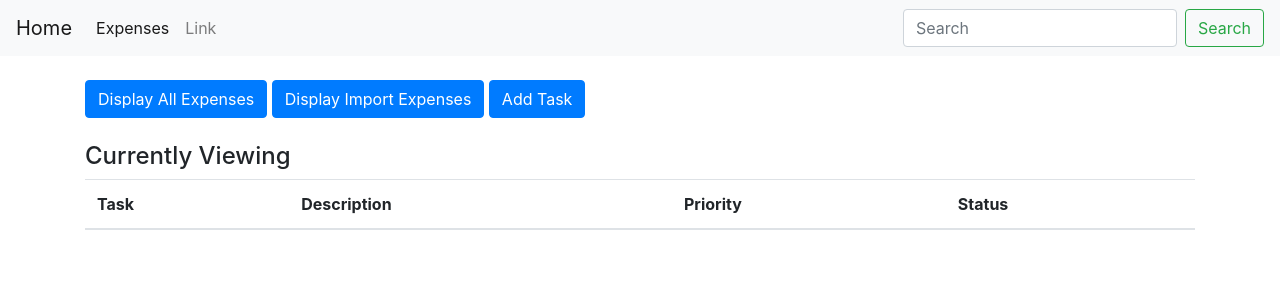
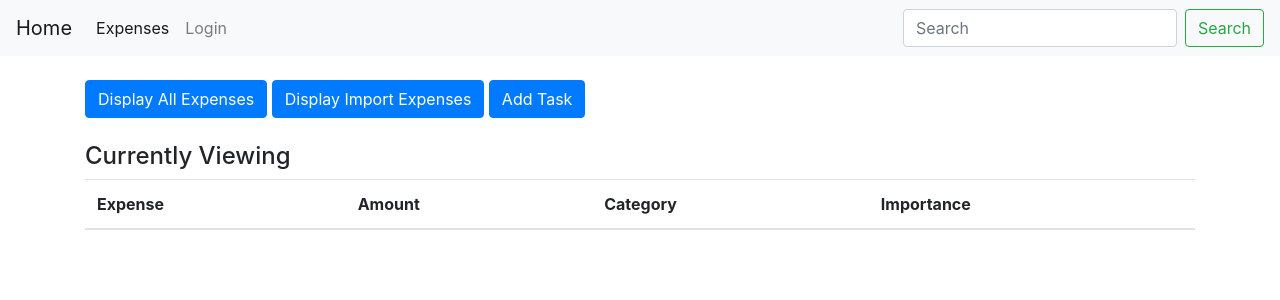
Before and after one commit to v1ta1287/financeapp, a Django app: page /delete/13/ in a window 1280 px wide. Shown: the top 300 px of the page. Run offline with Django 4.2, Linux system fonts and the light colour scheme; data comes from the database, SQL or seed files in the repository; both versions use the stored data as it was after the commit; lists and menus that the app fills with data are empty; some libraries are stand-ins or nearby versions.

Commit message:
Login system
Users can log in and access only their own data

```diff
--- a/finance/base/models.py
+++ b/finance/base/models.py
@@ -1,10 +1,12 @@
 from django.db import models
+from django.contrib.auth.models import User
 
 # Create your models here.
 class Stats(models.Model):
 	salary = models.IntegerField()
 
 class Expense(models.Model):
+	user = models.ForeignKey(User, on_delete=models.CASCADE, null = True)
 	name = models.CharField(max_length = 20)
 	amount = models.IntegerField()
 	choices = (
--- a/finance/base/templates/base.html
+++ b/finance/base/templates/base.html
@@ -17,9 +17,15 @@
       <li class="nav-item active">
         <a class="nav-link" href="{% url 'display1' %}">Expenses <span class="sr-only">(current)</span></a>
       </li>
-      <li class="nav-item">
-        <a class="nav-link" href="#">Link</a>
-      </li>
+      {% if request.user.is_authenticated %}
+        <li class="nav-item">
+          <a class="nav-link" href="{% url 'logout' %}">Logout</a>
+        </li>
+      {% else %}
+        <li class="nav-item">
+          <a class="nav-link" href="{% url 'login' %}">Login</a>
+        </li>
+      {% endif %}
     </ul>
     <form class="form-inline my-2 my-lg-0">
       <input class="form-control mr-sm-2" type="search" placeholder="Search" aria-label="Search">
--- a/finance/base/templates/expenses.html
+++ b/finance/base/templates/expenses.html
@@ -16,10 +16,10 @@
 <table class="table">
   <thead>
     <tr>
-      <th scope="col">Task</th>
-      <th scope="col">Description</th>
-      <th scope="col">Priority</th>
-      <th scope="col">Status</th>
+      <th scope="col">Expense</th>
+      <th scope="col">Amount</th>
+      <th scope="col">Category</th>
+      <th scope="col">Importance</th>
     </tr>
   </thead>
   <tbody>
--- a/finance/base/urls.py
+++ b/finance/base/urls.py
@@ -2,6 +2,8 @@
 from . import views
 
 urlpatterns = [
+	path('login/', views.login_page, name = "login"),
+	path('logout/', views.logout_user, name = "logout"),
 	path('', views.index, name='index'),
 	path('display1', views.display_all, name = 'display1'),
 	path('display2', views.display_important, name = 'display2'),
--- a/finance/base/views.py
+++ b/finance/base/views.py
@@ -1,18 +1,46 @@
 from django.shortcuts import render, redirect
 from django.db.models import Q
+from django.contrib.auth.decorators import login_required
 from django.contrib import messages
+from django.contrib.auth.models import User
+from django.contrib.auth import authenticate, login, logout
 from .models import *
 from .forms import *
 from django.shortcuts import get_object_or_404
 import logging
 
 # Create your views here.
+def login_page(request):
+	if request.method == "POST":
+		username = request.POST.get('username')
+		password = request.POST.get('password')
+
+		try:
+			user = User.objects.get(username = username)
+		except:
+			print('hi')
+			messages.error(request, 'Username does not exist')
+
+		user = authenticate(request, username = username, password = password)
+		if user is not None:
+			login(request, user)
+			return redirect('index')
+		else:
+			messages.error(request, 'Username or password is incorrect')
+
+	context = {}
+	return render(request, 'login.html', context)
+
+def logout_user(request):
+	logout(request)
+	return redirect('index')
 
 def index(request):
 	return render(request, 'index.html')
 
+@login_required(login_url='login')
 def display_all(request):
-	items =  Expense.objects.all()
+	items =  Expense.objects.all().filter(user = request.user)
 	context = {
 		'items': items,
 		'header': 'All Expenses'
@@ -20,7 +48,7 @@
 	return render(request, 'expenses.html', context)
 
 def display_important(request):
-	items =  Expense.objects.all().filter(importance__gte = 5)
+	items =  Expense.objects.all().filter(importance__gte = 5).filter(user = request.user)
 	context = {
 		'items': items,
 		'header': 'Important Expenses'
@@ -32,14 +60,16 @@
 		form = ExpenseForm(request.POST)
 
 		if form.is_valid():
-			form.save()
+			expense = form.save(commit=False)
+			expense.user = request.user
+			expense.save()
 			return redirect('display1')
 	else:
 		form = ExpenseForm()
 		return render(request, 'add_new.html', {'form': form})
 
 def edit_expense(request, pk):
-	item = get_object_or_404(Task, pk = pk)
+	item = get_object_or_404(Expense, pk = pk)
 
 	if request.method =="POST":
 		form = ExpenseForm(request.POST, instance = item)
```
Also changed, not shown: finance/base/templates/login.html (added, +27 -0 lines), finance/base/migrations/0004_expense_user.py (added), finance/base/migrations/0005_alter_expense_user.py (added), finance/db.sqlite3.
